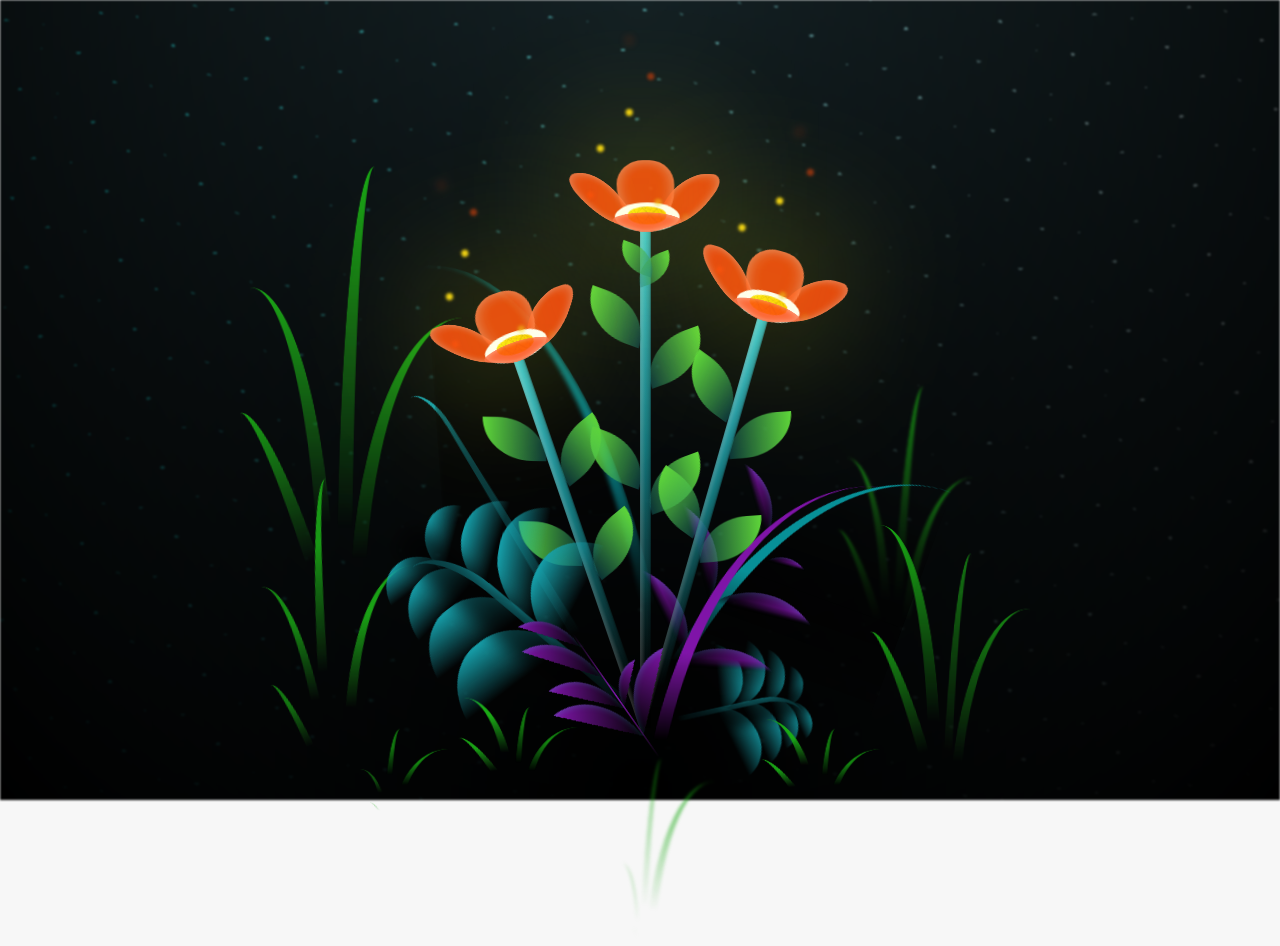
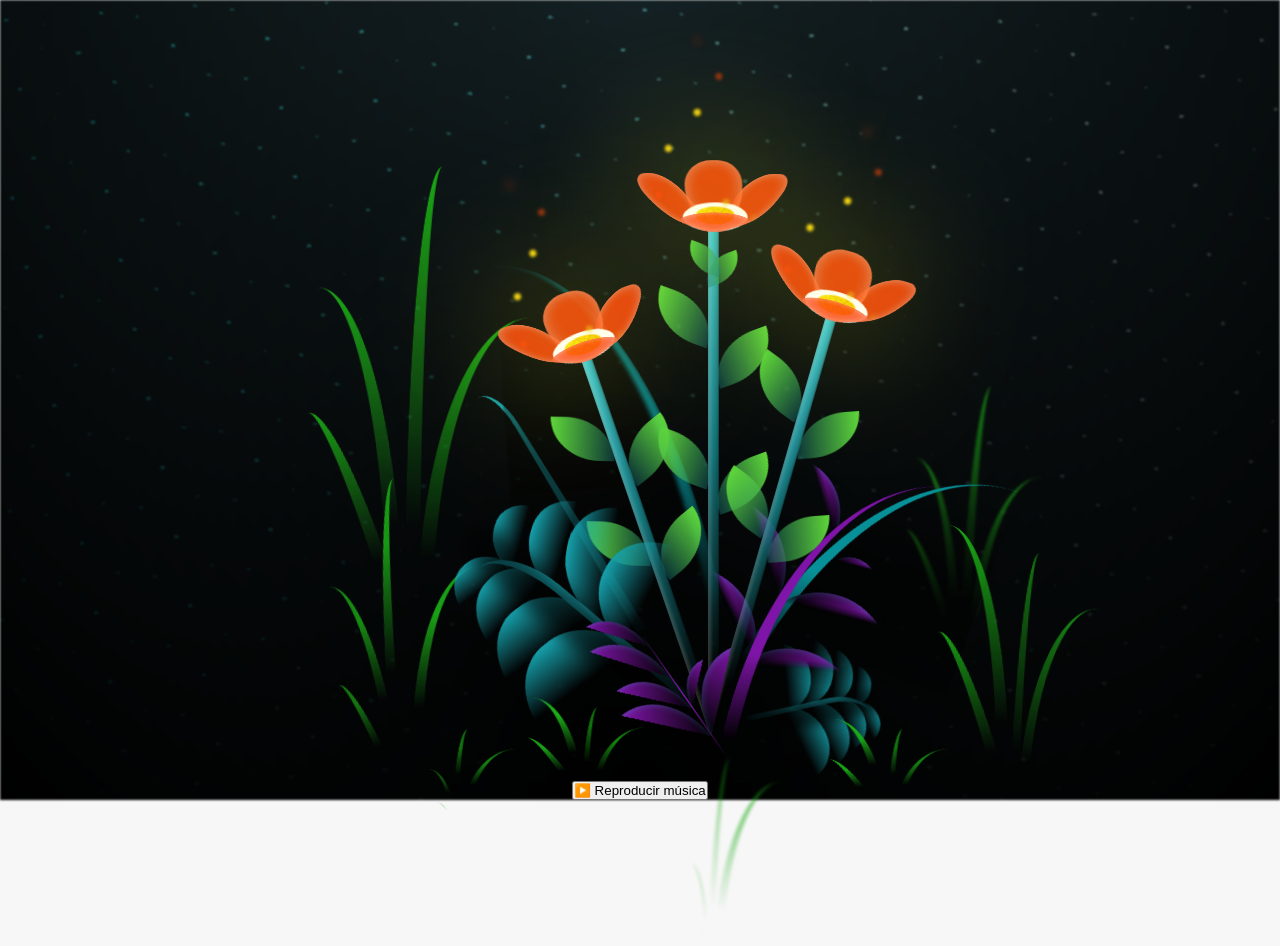
Before and after one commit to PorkiJosh/dedicatoria, a plain HTML site: page index.html in a window 1280 px wide. Drawn offline with Linux system fonts and the light colour scheme.

Commit message:
Update index.html

```diff
--- a/index.html
+++ b/index.html
@@ -10,6 +10,7 @@
   </head>
 
   <body class="container">
+    <button id="playBtn">▶️ Reproducir música</button>
     <audio src="musica.mp3" autoplay></audio>
     <div id="lyrics">
 
@@ -329,4 +330,5 @@
     <script src="anim.js"></script>
     <script src="main.js"></script>
   </body>
+
 </html>
```
